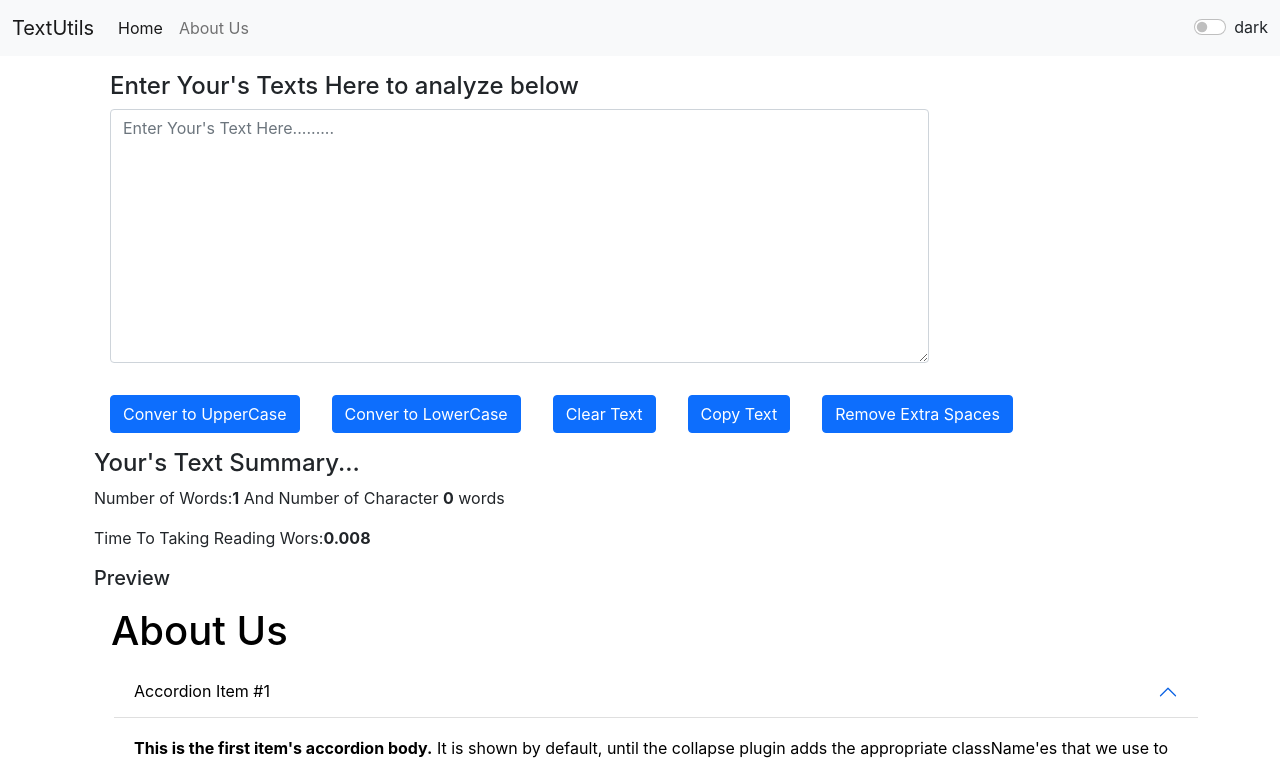
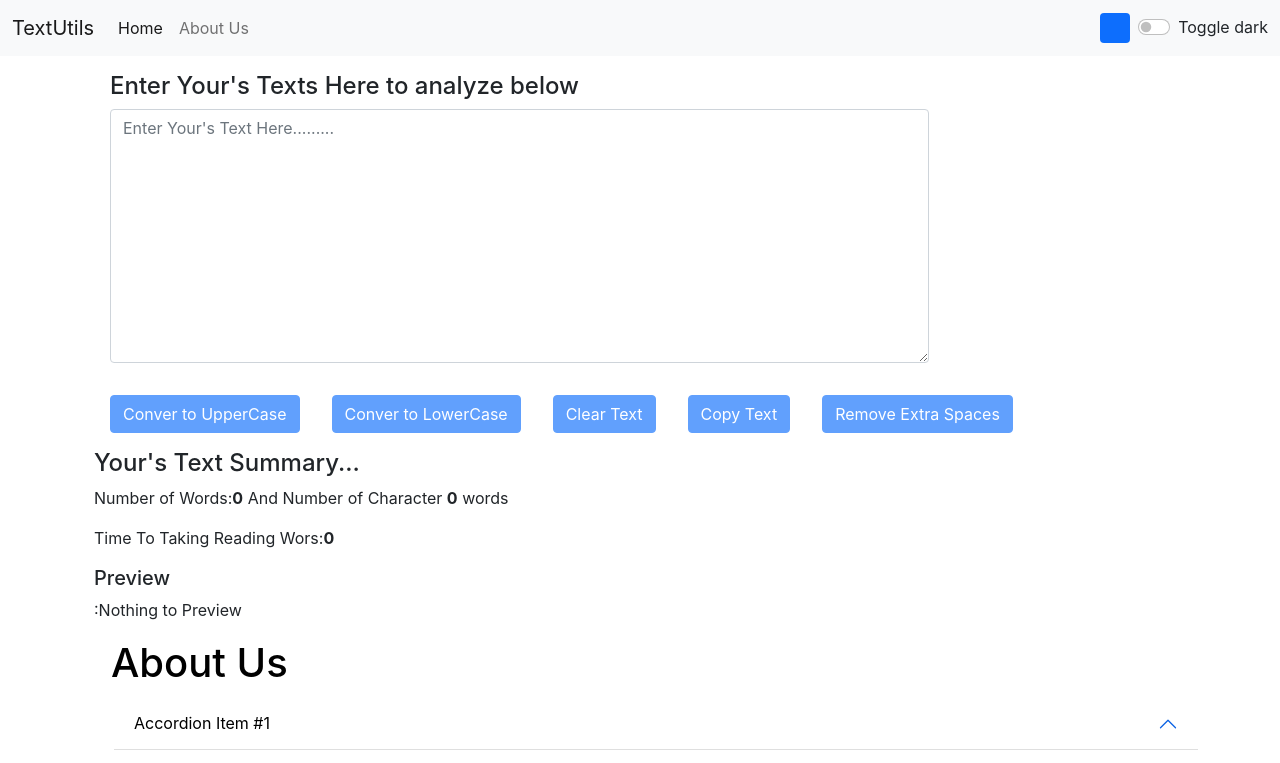
Before and after one commit to Satyam998413/React_Learning_Project, a React (Create React App) app in the folder text_utils/: page / in a window 1280 px wide. Shown: the top 763 px of the page. Built offline with nearby package versions, Linux system fonts and the light colour scheme; the HTML template or start-up script is replaced by a standard one.

Commit message:
Today add my some error solutions

```diff
--- a/text_utils/package.json
+++ b/text_utils/package.json
@@ -1,4 +1,5 @@
 {
+  "homepage": "https://Satyam998413.github.io/React_Learning_Project",
   "name": "text_utils",
   "version": "0.1.0",
   "private": true,
@@ -6,12 +7,15 @@
     "@testing-library/jest-dom": "^5.16.4",
     "@testing-library/react": "^13.2.0",
     "@testing-library/user-event": "^13.5.0",
+    "gh-pages": "^4.0.0",
     "react": "^18.1.0",
     "react-dom": "^18.1.0",
     "react-scripts": "5.0.1",
     "web-vitals": "^2.1.4"
   },
   "scripts": {
+    "predeploy": "npm run build",
+    "deploy": "gh-pages -d build",
     "start": "react-scripts start",
     "build": "react-scripts build",
     "test": "react-scripts test",
--- a/text_utils/src/App.js
+++ b/text_utils/src/App.js
@@ -21,7 +21,7 @@ function App() {
  }
 
 
-  const toggleMode=()=>{
+  const toggleMode=(cls)=>{
     if(mode==="light"){
       setMode("dark");
       document.body.style.background="rgb(9, 168, 9)";
--- a/text_utils/src/component/Navbar.js
+++ b/text_utils/src/component/Navbar.js
@@ -23,10 +23,14 @@ export default function Navbar(props) {
               </li>
 
             </ul>
+            <div class="bg-primary rounded mx-2" onclick={()=>{props.toggleMode("primary")}} style={{height:"30px",width:"30px"}}>
+
+            </div>
+
 
             <div className={`form-check form-switch text-${props.mode==='light'?'dark':'light'}`}>
   <input className="form-check-input" type="checkbox" role="switch" onClick={props.toggleMode} id="flexSwitchCheckDefault"/>
-  <label className="form-check-label" for="flexSwitchCheckDefault">{props.mode==='dark'?'light':'dark'}</label>
+  <label className="form-check-label" for="flexSwitchCheckDefault">Toggle {props.mode==='dark'?'light':'dark'}</label>
 </div>
           </div>
         </div>
--- a/text_utils/src/component/Textform.js
+++ b/text_utils/src/component/Textform.js
@@ -25,6 +25,7 @@ export default function Textform(props) {
       newtext.select();
 
       navigator.clipboard.writeText(newtext.value);
+      document.getSelection().removeAllRanges();
       props.showAlert("Copied Text","success");
 
   };
@@ -48,18 +49,18 @@ export default function Textform(props) {
   <h4>{props.heading}</h4>
   <textarea placeholder="Enter Your's Text Here........." className="form-control" id="mybox" rows="10" onChange={handleOnChange} value={text} style={{backgroundColor:props.mode==="dark"?"rgb(9, 168, 9)":'white'}}></textarea>
 </div>
-<button className="btn btn-primary mb-3 m-3" onClick={handleUpClick}>Conver to UpperCase </button>
-<button className="btn btn-primary mb-3 m-3" onClick={handleLowClick}>Conver to LowerCase </button>
-<button className="btn btn-primary mb-3 m-3" onClick={handleClearClick}>Clear Text </button>
-<button className="btn btn-primary mb-3 m-3" onClick={handleCopyClick}>Copy Text </button>
-<button className="btn btn-primary mb-3 m-3" onClick={handleExtraSpaceRemoveClick}>Remove Extra Spaces</button>
+<button disabled={text.length===0} className="btn btn-primary mb-3 m-3" onClick={handleUpClick}>Conver to UpperCase </button>
+<button disabled={text.length===0} className="btn btn-primary mb-3 m-3" onClick={handleLowClick}>Conver to LowerCase </button>
+<button disabled={text.length===0} className="btn btn-primary mb-3 m-3" onClick={handleClearClick}>Clear Text </button>
+<button disabled={text.length===0} className="btn btn-primary mb-3 m-3" onClick={handleCopyClick}>Copy Text </button>
+<button disabled={text.length===0} className="btn btn-primary mb-3 m-3" onClick={handleExtraSpaceRemoveClick}>Remove Extra Spaces</button>
 </div>
 <div className="container">
     <h4>Your's Text Summary...</h4>
-    <p>Number of Words:<b>{text.split(" ").length}</b> And Number of Character <b> {text.length}</b> words</p>
-    <p>Time To Taking Reading Wors:<b>{0.008* text.split(" ").length}</b></p>
+    <p>Number of Words:<b>{text.split(" ").filter((element)=>{return element.length!==0}).length}</b> And Number of Character <b> {text.length}</b> words</p>
+    <p>Time To Taking Reading Wors:<b>{0.008* text.split(" ").filter((element)=>{return element.length!==0}).length}</b></p>
     <h5>Preview</h5>
-    <p>{text}</p>
+    <p>{text}:Nothing to Preview</p>
 </div>
     </>
   )
```
Also changed, not shown: 1 other file (tests, documents, lock files or other folders).
